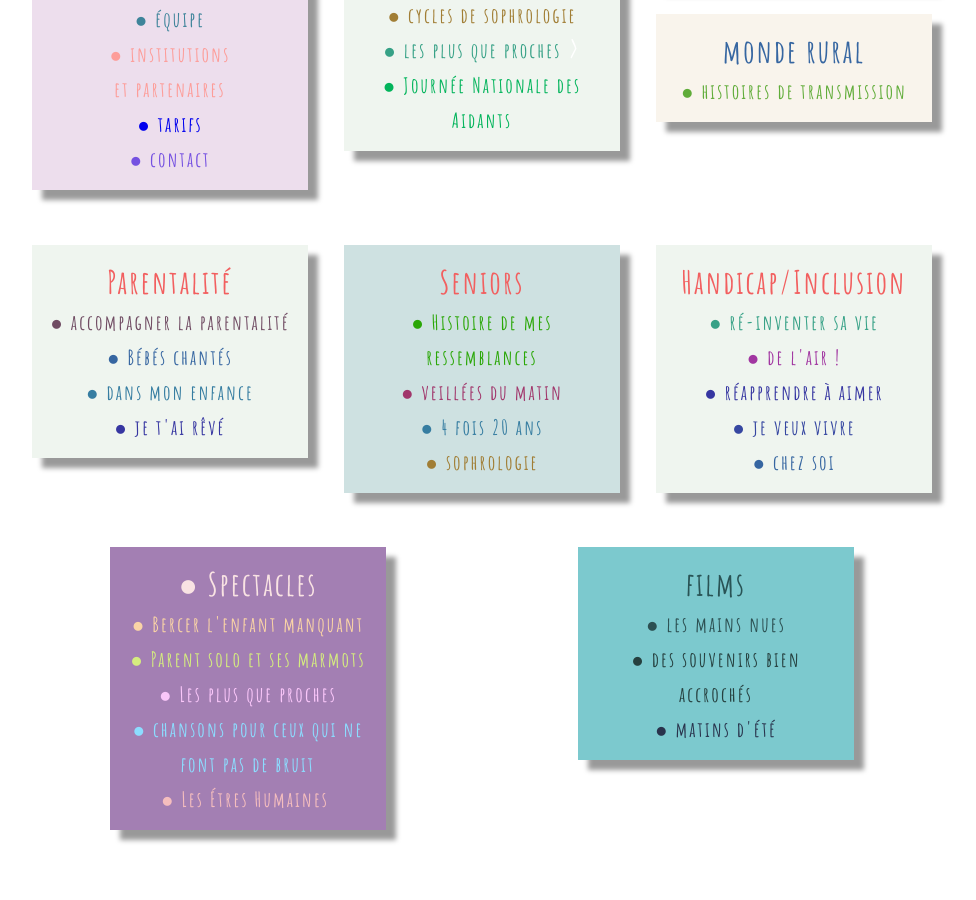
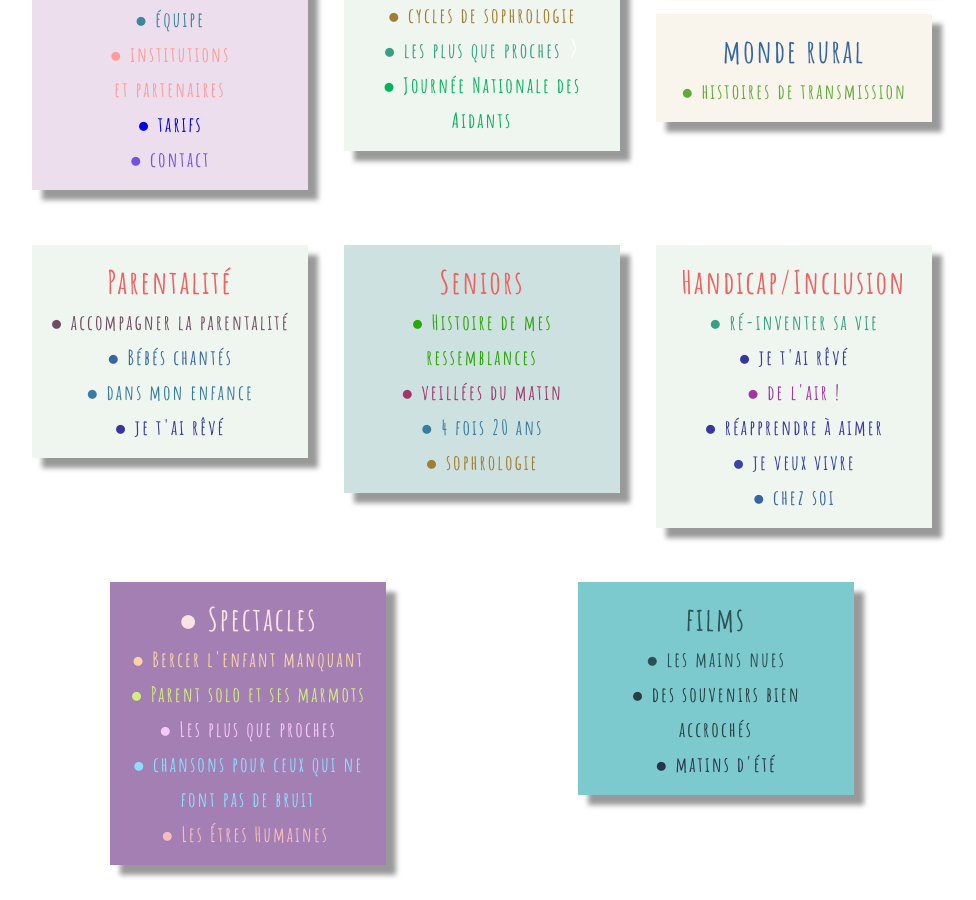
Before and after one commit to leshnik/revertouthaut, a Jekyll site: the page built from index.html, in a window 1280 px wide and 900 px high, scrolled down 3254 px. Shown: the whole window, without its empty margins (158-1134 px from the left). Built offline with Jekyll 4.4.1, drawn with Linux system fonts in a browser that asks for light colours; before the commit the page ends 4119 px from its top, so only the background shows below that.

Commit message:
je t'ai reve in handicap & parentalite

```diff
--- a/_includes/NavListCards.html
+++ b/_includes/NavListCards.html
@@ -148,8 +148,8 @@
       <span class="nav-list-heading" style="color: #f25f5f">Handicap/Inclusion</span
       ><br>
       <a style="color:hsl(165, 50%, 42%)" href="/re-inventer-sa-vie">●&nbsp;ré-inventer sa vie</a><br>
-      <a style="color: hsl(300, 50%, 42%)" href="/de-l-air">●&nbsp;de l'air !</a
-        ><br>
+      <a style="color: hsl(240,50%,42%)" href="/je-t'ai-reve">●&nbsp;je t'ai rêvé</a><br>
+      <a style="color: hsl(300, 50%, 42%)" href="/de-l-air">●&nbsp;de l'air !</a><br>
         <a style="color: hsl(240, 50%, 42%)" href="/reapprendre-a-aimer"
         >●&nbsp;réapprendre à aimer</a
       ><br>
```
